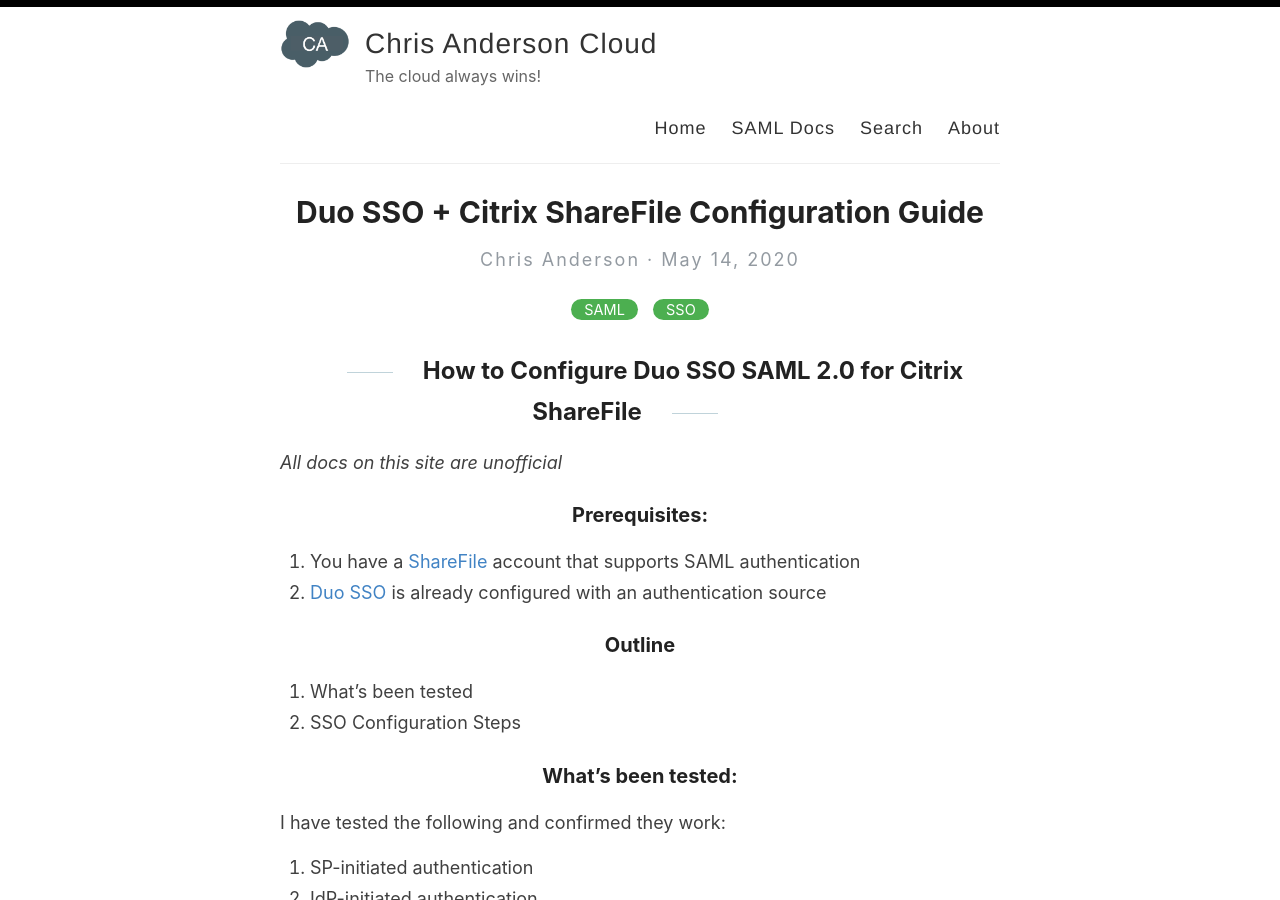
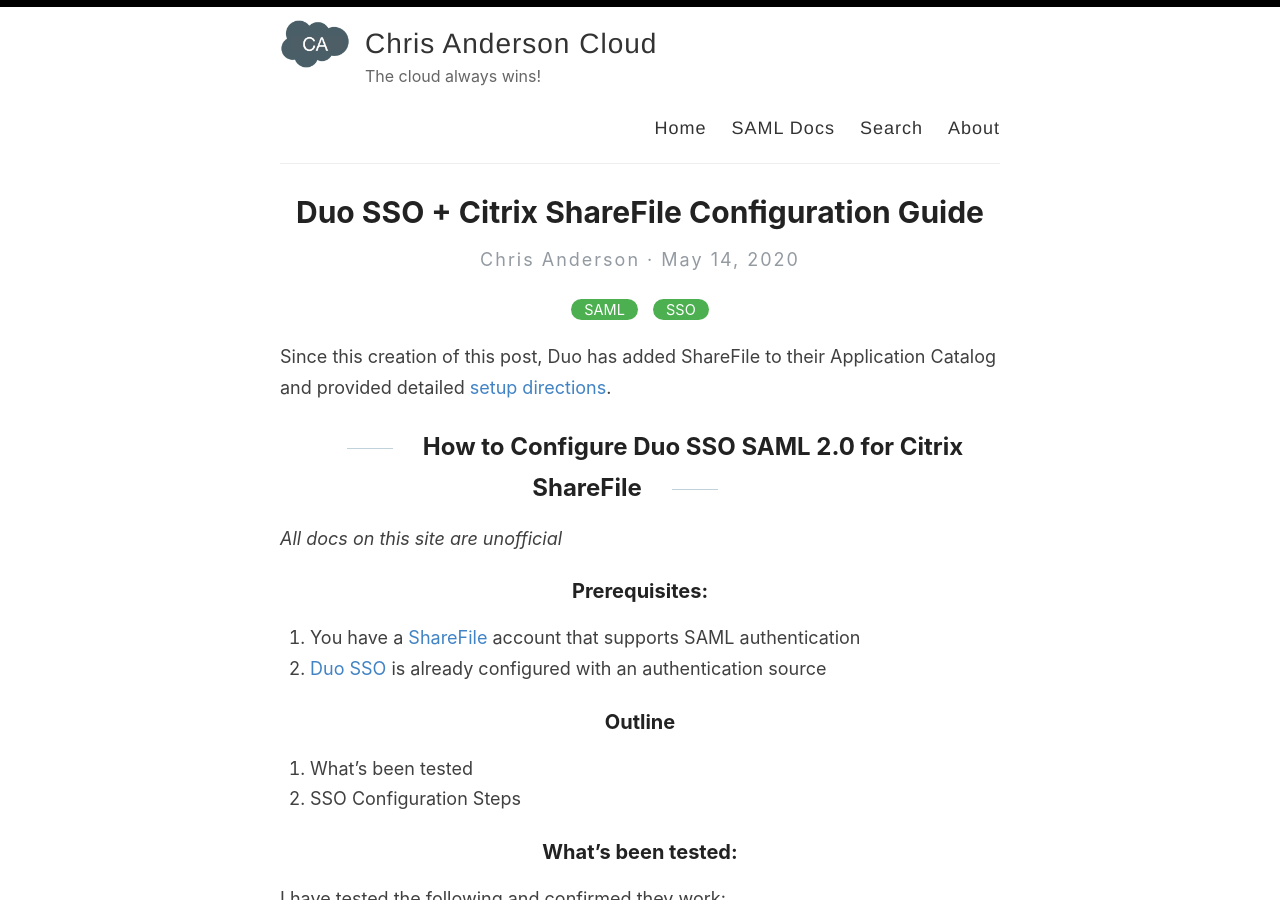
Before and after one commit to christophe81/christophe81.github.io, a Jekyll site: the page built from _posts/2020-5-14-Duo SSO-Citrix-ShareFile.md, in a window 1280 px wide and 900 px high. Built offline with Jekyll 4.4.1, drawn with Linux system fonts in a browser that asks for light colours; comment, search, counter and statistics services are not loaded.

Commit message:
Update 2020-5-14-Duo SSO-Citrix-ShareFile.md

```diff
--- a/_posts/2020-5-14-Duo SSO-Citrix-ShareFile.md
+++ b/_posts/2020-5-14-Duo SSO-Citrix-ShareFile.md
@@ -4,6 +4,8 @@
 categories: SAML SSO
 excerpt_separator: <!--more-->
 ---
+
+Since this creation of this post, Duo has added ShareFile to their Application Catalog and provided detailed [setup directions](https://duo.com/docs/sso-sharefile).
 
 ## How to Configure Duo SSO SAML 2.0 for Citrix ShareFile
 
```
